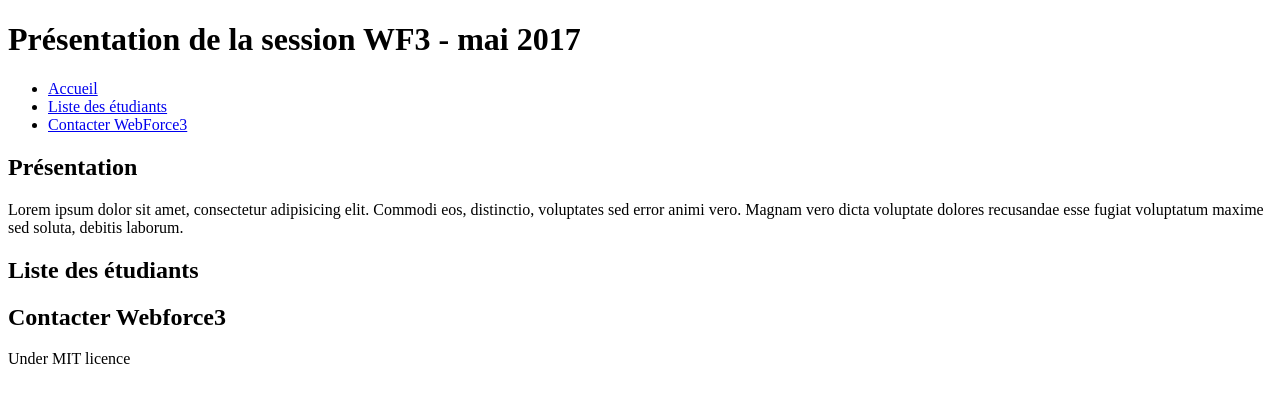
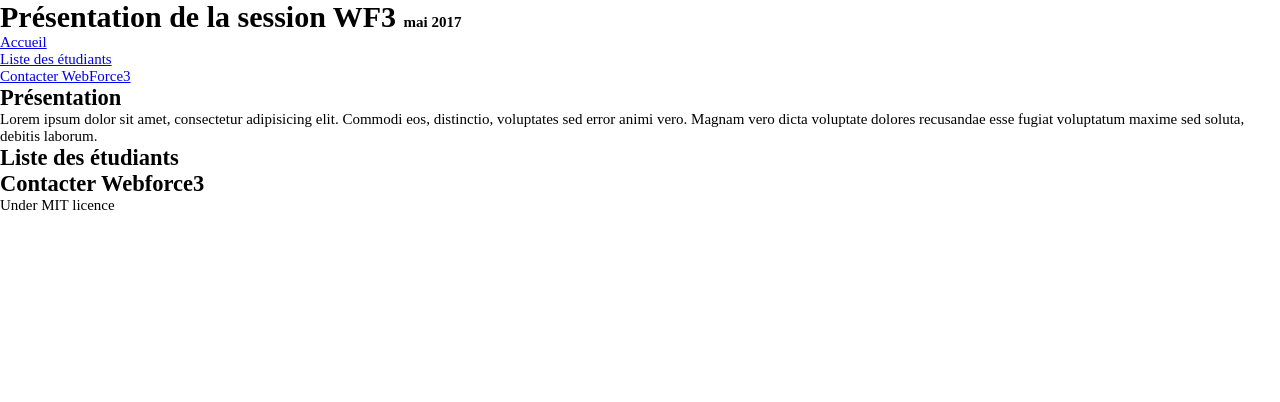
Before and after one commit to Yakicko/WF3GitHub, a plain HTML site: page index.html in a window 1280 px wide. Drawn offline with Linux system fonts and the light colour scheme.

Commit message:
Ajout du CSS

```diff
--- /dev/null
+++ b/css/style.css
@@ -0,0 +1,26 @@
+/*
+Reset
+*/
+*{
+    margin: 0;
+    padding: 0;
+
+    -webkit-box-sizing: border-box;
+    box-sizing: border-box;
+}
+
+html{
+    /* 16.5 x 62.5 / 100 = 10 */
+    font-size:62.5%; /* => 1rem = 10px */
+}
+
+body{
+    font-size: 1.5rem;
+}
+
+h1{
+    font-size: 3rem;
+}
+h1 span{
+    font-size: .5em;
+}
--- a/index.html
+++ b/index.html
@@ -5,10 +5,11 @@
         <meta name="viewport" content="width=device-width, initial-scale=1.0">
         <meta http-equiv="X-UA-Compatible" content="ie=edge">
         <title>Document</title>
+        <link rel="stylesheet" href="css/style.css">
     </head>
     <body>
        <header>
-           <h1>Présentation de la session WF3 - mai 2017</h1>
+           <h1>Présentation de la session WF3 <span>mai 2017</span></h1>
            <nav>
                <ul>
                    <li><a href="#">Accueil</a></li>
```
